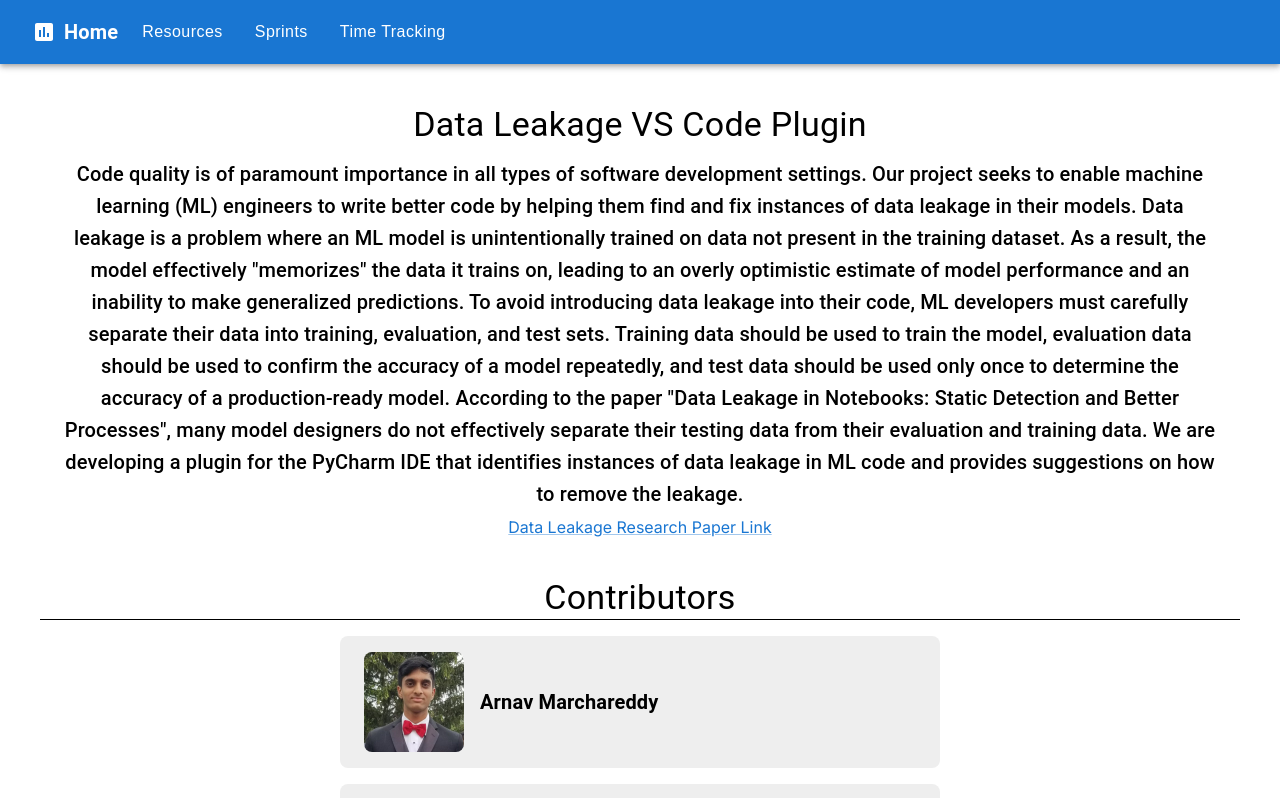
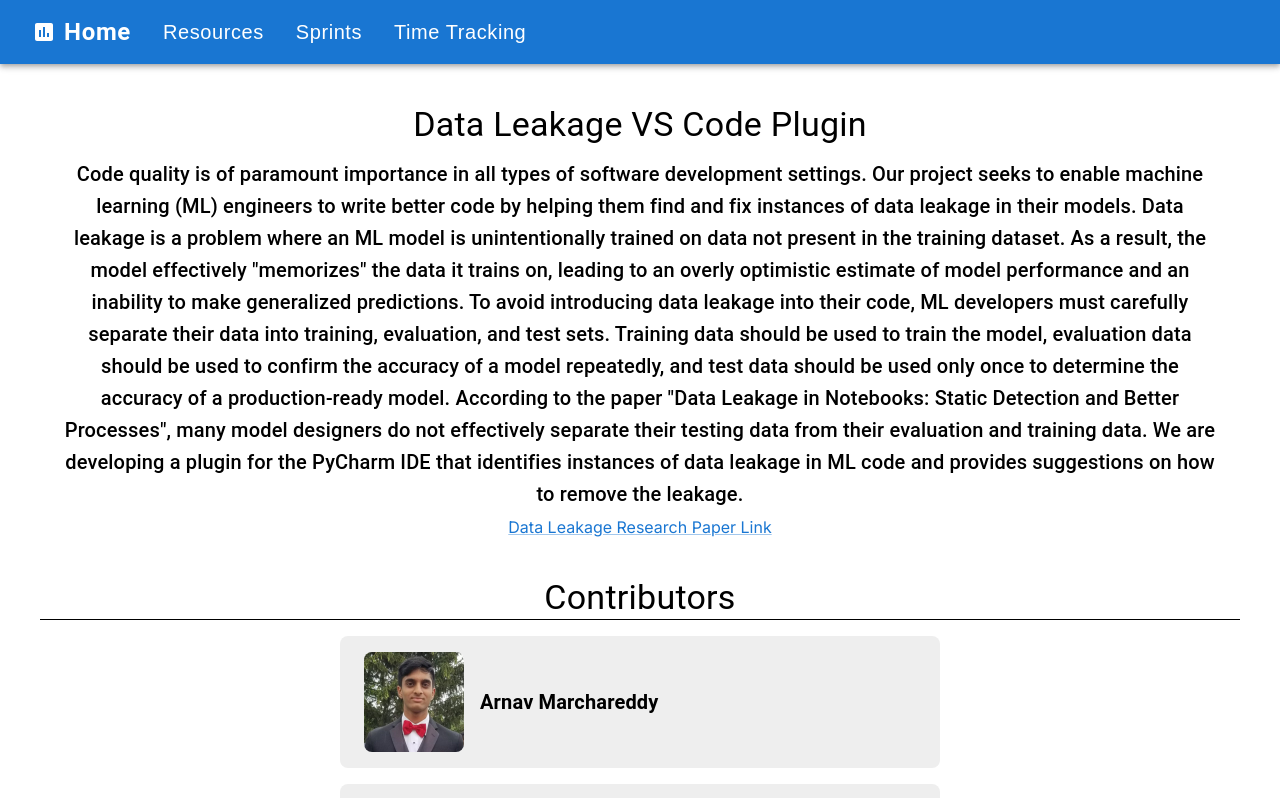
Before and after one commit to SE4AIResearch/DataLeakage_JupyterNotebook_Website_Fall2024, a Next.js app: page / in a window 1280 px wide. Shown: the top 798 px of the page. Built offline with nearby package versions, Linux system fonts and the light colour scheme.

Commit message:
cleaned up navbar

```diff
--- a/components/navbar.tsx
+++ b/components/navbar.tsx
@@ -4,7 +4,6 @@ import AppBar from "@mui/material/AppBar";
 import Box from "@mui/material/Box";
 import Toolbar from "@mui/material/Toolbar";
 import IconButton from "@mui/material/IconButton";
-import Typography from "@mui/material/Typography";
 import Menu from "@mui/material/Menu";
 import MenuIcon from "@mui/icons-material/Menu";
 import Container from "@mui/material/Container";
@@ -22,8 +21,9 @@ function ResponsiveAppBar() {
   const [anchorElNav, setAnchorElNav] = React.useState<null | HTMLElement>(
     null
   );
+  const open = Boolean(anchorElNav);
 
-  const handleOpenNavMenu = (event: React.MouseEvent<HTMLElement>) => {
+  const handleOpenNavMenu = (event: React.MouseEvent<HTMLButtonElement>) => {
     setAnchorElNav(event.currentTarget);
   };
 
@@ -47,20 +47,19 @@ function ResponsiveAppBar() {
               color: "inherit",
             }}
           >
-            <AssessmentIcon
-              sx={{ display: { xs: "flex", md: "flex" }, mr: 1 }}
-            />
-            <Typography
-              variant="h6"
-              noWrap
+            <AssessmentIcon />
+            <Button
+              key="Home page"
               sx={{
+                fontSize: "1.5em",
                 fontWeight: 700,
                 color: "inherit",
                 textDecoration: "none",
+                textTransform: "none",
               }}
             >
               Home
-            </Typography>
+            </Button>
           </Box>
 
           {/* Mobile Menu */}
@@ -68,8 +67,9 @@ function ResponsiveAppBar() {
             <IconButton
               size="large"
               aria-label="menu"
-              aria-controls="menu-appbar"
+              aria-controls={open ? "menu-appbar" : undefined}
               aria-haspopup="true"
+              aria-expanded={open ? "true" : undefined}
               onClick={handleOpenNavMenu}
               color="inherit"
             >
@@ -83,28 +83,18 @@ function ResponsiveAppBar() {
                 horizontal: "left",
               }}
               keepMounted
-              transformOrigin={{
-                vertical: "top",
-                horizontal: "left",
-              }}
-              open={Boolean(anchorElNav)}
+              open={open}
               onClose={handleCloseNavMenu}
-              sx={{ display: { xs: "block", md: "none" } }}
             >
               {/* Dropdown menu links for small screens */}
               {pages.map((page) => (
-                <MenuItem key={page.name} onClick={handleCloseNavMenu}>
-                  <Typography
-                    component="a"
-                    href={page.link}
-                    sx={{
-                      textAlign: "center",
-                      textDecoration: "none",
-                      color: "inherit",
-                    }}
-                  >
-                    {page.name}
-                  </Typography>
+                <MenuItem
+                  component="a"
+                  href={page.link}
+                  key={page.name}
+                  onClick={handleCloseNavMenu}
+                >
+                  {page.name}
                 </MenuItem>
               ))}
             </Menu>
@@ -123,7 +113,7 @@ function ResponsiveAppBar() {
                   display: "block",
                   fontFamily: "Arial,Helvetica,sans-serif", // Set a default font
                   fontWeight: "normal",
-                  fontSize: "1em",
+                  fontSize: "1.25em",
                   textTransform: "none", // Disable uppercase transformation
                   "&:hover": {
                     backgroundColor: "rgba(255, 255, 255, 0.2)", // Hover effect
```
